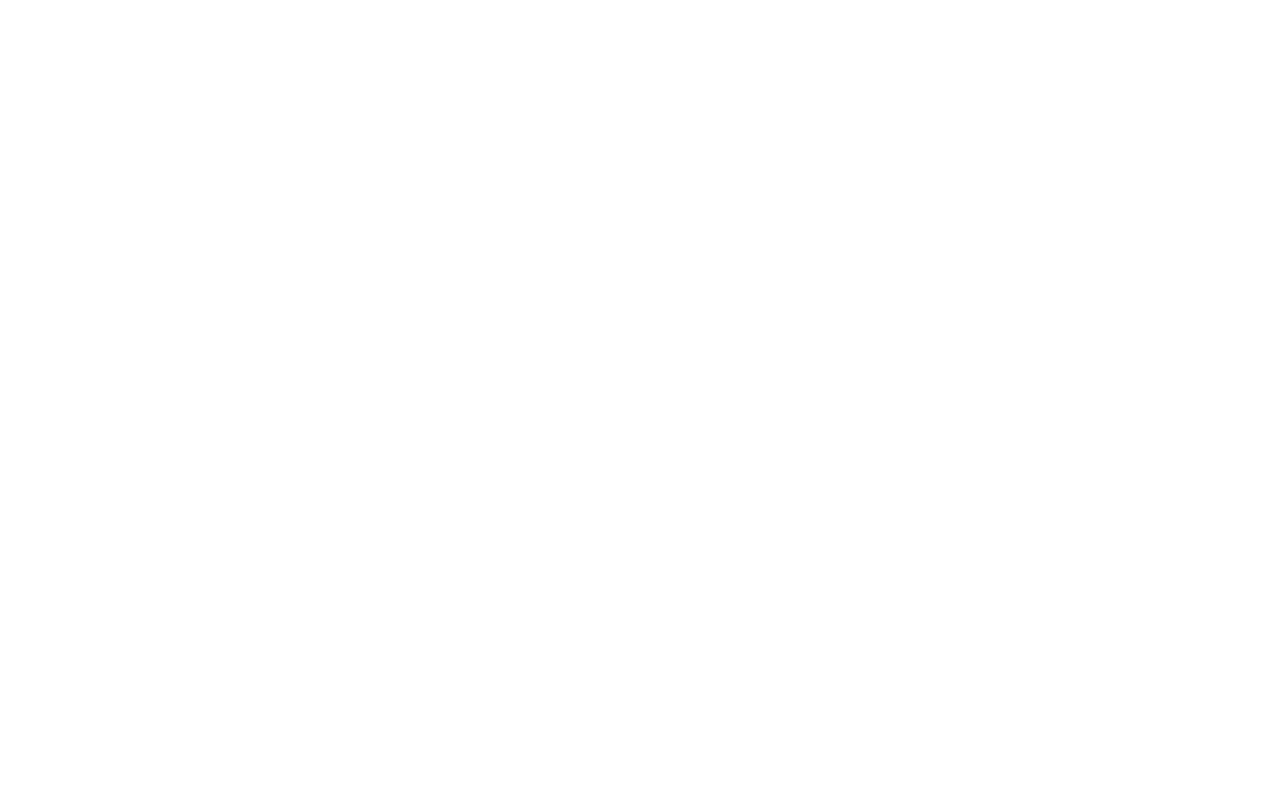
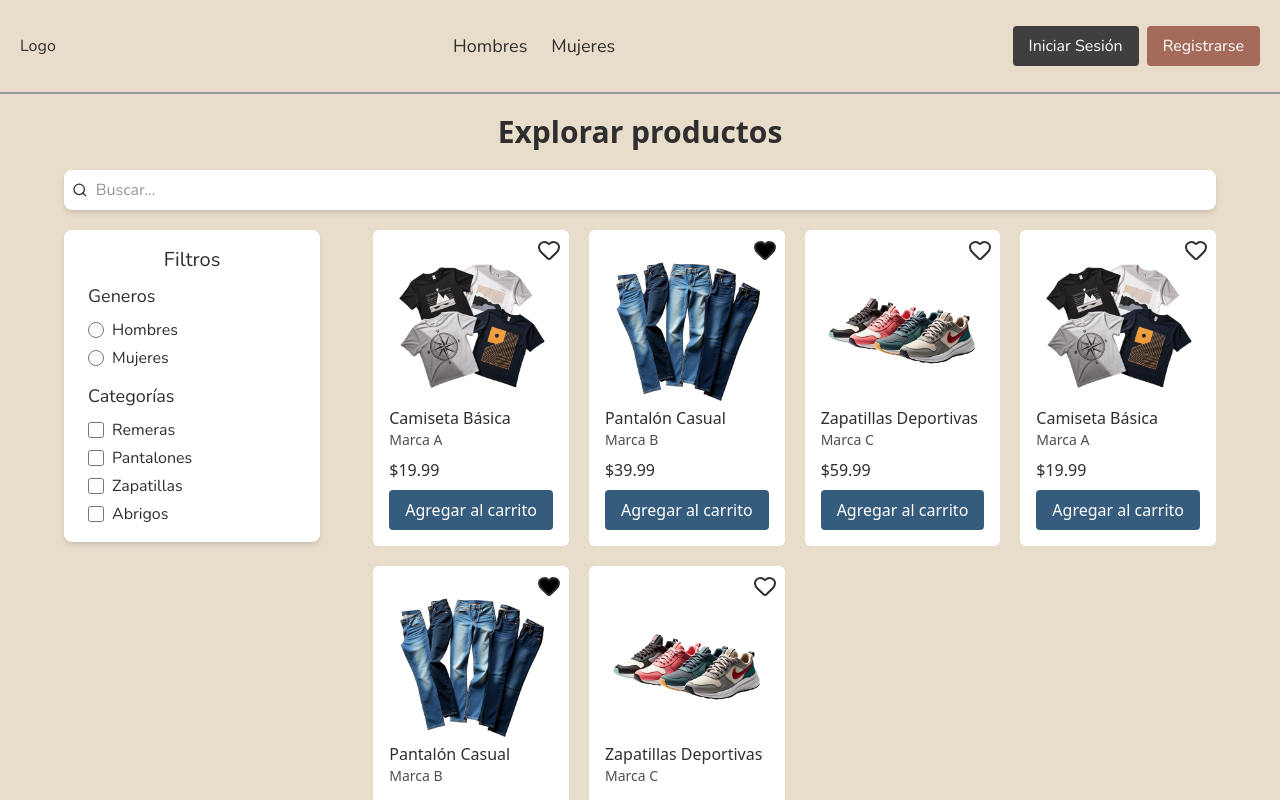
Before and after one commit to alexiscruz1403/Clothing_Store_Frontend, a Vue app: page /products in a window 1280 px wide. Before the commit this address had no page. Shown: the top 800 px of the page. Built offline with nearby package versions, Linux system fonts and the light colour scheme.

Commit message:
feat(views): create products view
create products view and SearchBar, Filter, List and ProductCards components

```diff
--- /dev/null
+++ b/src/components/ui/Cards/ProductCard.vue
@@ -0,0 +1,60 @@
+<template>
+    <div class="bg-white p-4 rounded-md relative">
+        <div class="flex justify-center items-center">
+            <img :src="props.product_image" :alt="props.product_description" class="size-40">
+        </div>
+        <div class="flex flex-col gap-2">
+            <div class="flex flex-col">
+                <p class="">{{ props.product_name }}</p>
+                <p class="text-[#4F4F4F] text-sm">{{ props.product_brand }}</p>
+            </div>
+            <p>${{ props.product_price }}</p>
+            <Button type="primary" label="Agregar al carrito"/>
+        </div>
+        <div class="absolute top-2 right-2 cursor-pointer">
+            <Heart :fill="heartFill"/>
+        </div>
+    </div>
+</template>
+<script setup>
+
+import { Heart } from 'lucide-vue-next';
+import Button from '../Buttons/Button.vue';
+import { computed } from 'vue';
+
+const props = defineProps({
+    product_image: {
+        type: String,
+        required: true
+    },
+    product_name: {
+        type: String,
+        required: true
+    },
+    product_brand: {
+        type: String,
+        required: true
+    },
+    product_description: {
+        type: String,
+        required: true
+    },
+    product_price: {
+        type: Number,
+        required: true
+    },
+    product_is_in_cart: {
+        type: Boolean,
+        required: true
+    },
+    product_is_in_favorites: {
+        type: Boolean,
+        required: true
+    }
+});
+
+const heartFill = computed(() => {
+    return props.product_is_in_favorites ? "black" : "white"
+});
+
+</script>
--- /dev/null
+++ b/src/components/ui/Inputs/Checkbox.vue
@@ -0,0 +1,24 @@
+<template>
+    <div class="flex items-center gap-2">
+        <input type="checkbox" :id="props.id" class="cursor-pointer size-4 accent-[#2E2E2E] border-gray-300 rounded" :checked="props.checked" />
+        <label :for="props.id" class="cursor-pointer text-[#2E2E2E] font-['Nunito']">{{ props.label }}</label>
+    </div>
+</template>
+<script setup>
+
+const props = defineProps({
+    id: {
+        type: String,
+        required: true
+    },
+    checked: {
+        type: Boolean,
+        default: false
+    },
+    label: {
+        type: String,
+        required: true
+    },
+})
+
+</script>
--- /dev/null
+++ b/src/components/ui/Inputs/Radio.vue
@@ -0,0 +1,28 @@
+<template>
+    <div class="flex items-center gap-2">
+        <input type="radio" name="genres" :id="props.id" class="cursor-pointer size-4 accent-[#2E2E2E] border-gray-300 rounded" :checked="props.checked" />
+        <label :for="props.id" class="cursor-pointer text-[#2E2E2E] font-['Nunito']">{{ props.label }}</label>
+    </div>
+</template>
+<script setup>
+
+const props = defineProps({
+    id: {
+        type: String,
+        required: true
+    },
+    checked: {
+        type: Boolean,
+        default: false
+    },
+    label: {
+        type: String,
+        required: true
+    },
+    name: {
+        type: String,
+        default: 'radio-group'
+    }
+})
+
+</script>
--- /dev/null
+++ b/src/components/ui/Inputs/SearchBar.vue
@@ -0,0 +1,11 @@
+<template>
+    <div class="bg-white p-2 flex gap-2 items-center rounded-lg shadow-md text-[#2E2E2E] font-['Nunito']">
+        <Search size="16"/>
+        <input type="text" class="w-full outline-none" placeholder="Buscar...">
+    </div>
+</template>
+<script setup>
+
+import { Search } from 'lucide-vue-next';
+
+</script>
--- /dev/null
+++ b/src/components/ui/Lists/ProductList.vue
@@ -0,0 +1,25 @@
+<template>
+    <div class="grid grid-cols-2 md:grid-cols-3 xl:grid-cols-4 gap-5">
+        <ProductCard v-for="product in props.products"
+            :product_image="product.product_image"
+            :product_name="product.product_name"
+            :product_brand="product.product_brand"
+            :product_description="product.product_description"
+            :product_price="product.product_price"
+            :product_is_in_cart="product.product_is_in_cart"
+            :product_is_in_favorites="product.product_is_in_favorites"
+        />
+    </div>
+</template>
+<script setup>
+
+import ProductCard from '../Cards/ProductCard.vue';
+
+const props = defineProps({
+    products: {
+        type: Array,
+        required: true
+    }
+})
+
+</script>
--- /dev/null
+++ b/src/components/ui/Loader/Loader.vue
@@ -0,0 +1,18 @@
+<template>
+    <div class="flex items-center gap-2 w-full justify-center">
+        <LoaderCircle class="animate-spin"/>
+        <p class="text-[#2E2E2E]">{{ message }}</p>
+    </div>
+</template>
+<script setup>
+
+import { LoaderCircle } from 'lucide-vue-next';
+
+const props = defineProps({
+    message: {
+        type: String,
+        default: 'Cargando...'
+    }
+})
+
+</script>
--- /dev/null
+++ b/src/components/ui/Messages/Error.vue
@@ -0,0 +1,18 @@
+<template>
+    <div class="flex items-center justify-center w-full gap-1 text-[#C0392B]">
+        <CircleX size="28"/>
+        <p class="text-xl">{{ props.message }}</p>
+    </div>
+</template>
+<script setup>
+
+import { CircleX } from 'lucide-vue-next';
+
+const props = defineProps({
+    message: {
+        type: String,
+        default: 'Ha ocurrido un error, por favor intente más tarde.'
+    }
+});
+
+</script>
--- /dev/null
+++ b/src/components/ui/Sidebars/Filter.vue
@@ -0,0 +1,44 @@
+<template>
+    <div class="bg-white w-full lg:w-64 rounded-lg shadow-md p-4 flex flex-col gap-2 text-[#2E2E2E] font-['Nunito'] max-h-max sticky top-5">
+        <p class="text-center text-xl">Filtros</p>
+        <div class="flex flex-row md:flex-col justify-between md:justify-start px-12 md:pl-2 lg:flex-col md:gap-3 lg:gap-3">
+            <div class="flex flex-col md:flex-row lg:flex-col gap-2 md:gap-5 lg:gap-2">
+                <p class="text-lg">Generos</p>
+                <div class="flex flex-col md:flex-row lg:flex-col gap-1 md:gap-3 lg:gap-1">
+                    <Radio v-for="genre in genres" name="genres" :id="genre.genre_name" :key="genre.name" :label="genre.genre_name" :checked="genre.checked" @click="handleFilterGenreClick(genre.genre_id)"/>
+                </div>
+            </div>
+            <div class="flex flex-col md:flex-row lg:flex-col gap-2 md:gap-5 lg:gap-2">
+                <p class="text-lg">Categorías</p>
+                <div class="flex flex-col md:flex-row lg:flex-col gap-1 md:gap-3 lg:gap-1">
+                    <Checkbox v-for="category in categories" :id="category.category_name" :label="category.category_name" :category="category.checked" @click="handleFilterCategoryClick(category.category_id)"/>
+                </div>
+            </div>
+        </div>
+    </div>
+</template>
+<script setup>
+
+import Checkbox from '../Inputs/Checkbox.vue';
+import Radio from '../Inputs/Radio.vue';
+import { useGenreStore } from '@/stores/useGenresStore';
+import { useCategoriesStore } from '@/stores/useCategoriesStore';
+import { useFiltersStore } from '@/stores/useFiltersStore';
+
+const genreStore = useGenreStore();
+const categoriesStore = useCategoriesStore();
+
+const genres = genreStore.getGenres();
+const categories = categoriesStore.getCategories();
+
+const filtersStore = useFiltersStore();
+
+const handleFilterGenreClick = (genreId) => {
+    filtersStore.setGenre(genreId);
+};
+
+const handleFilterCategoryClick = (categoryId) => {
+    filtersStore.setCategory(categoryId);
+};
+
+</script>
--- a/src/router/index.js
+++ b/src/router/index.js
@@ -6,8 +6,13 @@
     {
       path: '/',
       name: 'home',
-      component: import('@/views/HomeView.vue'),
+      component: () => import('@/views/HomeView.vue'),
     },
+    {
+      path: '/products',
+      name: 'products',
+      component: () => import('@/views/products/ProductsView.vue'),
+    }
   ],
 })
 
--- a/src/stores/useProductsStore.js
+++ b/src/stores/useProductsStore.js
@@ -16,6 +16,7 @@
                 product_id: 1,
                 product_name: 'Camiseta Básica',
                 product_brand: 'Marca A',
+                product_description: 'Descripcion de la camiseta básica de Marca A.',
                 product_price: 19.99,
                 product_image: "/home/ideogram-remeras.png",
                 product_is_in_cart: false,
@@ -25,6 +26,7 @@
                 product_id: 2,
                 product_name: 'Pantalón Casual',
                 product_brand: 'Marca B',
+                product_description: 'Descripcion del pantalón casual de Marca B.',
                 product_price: 39.99,
                 product_image: "/home/leonardo-pantalones.png",
                 product_is_in_cart: false,
@@ -34,6 +36,7 @@
                 product_id: 3,
                 product_name: 'Zapatillas Deportivas',
                 product_brand: 'Marca C',
+                product_description: 'Descripcion de las zapatillas deportivas de Marca C.',
                 product_price: 59.99,
                 product_image: "/home/leonardo-zapatillas.png",
                 product_is_in_cart: true,
@@ -43,6 +46,7 @@
                 product_id: 1,
                 product_name: 'Camiseta Básica',
                 product_brand: 'Marca A',
+                product_description: 'Descripcion de la camiseta básica de Marca A.',
                 product_price: 19.99,
                 product_image: "/home/ideogram-remeras.png",
                 product_is_in_cart: false,
@@ -52,6 +56,7 @@
                 product_id: 2,
                 product_name: 'Pantalón Casual',
                 product_brand: 'Marca B',
+                product_description: 'Descripcion del pantalón casual de Marca B.',
                 product_price: 39.99,
                 product_image: "/home/leonardo-pantalones.png",
                 product_is_in_cart: false,
@@ -61,6 +66,7 @@
                 product_id: 3,
                 product_name: 'Zapatillas Deportivas',
                 product_brand: 'Marca C',
+                product_description: 'Descripcion de las zapatillas deportivas de Marca C.',
                 product_price: 59.99,
                 product_image: "/home/leonardo-zapatillas.png",
                 product_is_in_cart: true,
--- /dev/null
+++ b/src/views/products/ProductsView.vue
@@ -0,0 +1,58 @@
+<template>
+    <Header />
+    <main class="min-h-screen py-5 bg-[#E8DCCB] text-[#2E2E2E] w-full flex flex-col items-center gap-5">
+        <h1 class="text-center text-3xl font-bold">Explorar productos</h1>
+        <div class="w-[90%]">
+            <SearchBar />
+        </div>
+        <div class="w-[90%] flex flex-col gap-5 lg:flex-row lg:justify-between">
+            <Filter/>
+            <Suspense>
+                <Error v-if="hasError" :message="errorMessage"/>
+                <AsyncProductList v-else :products="products"/>
+                <template #fallback>
+                    <Loader message="Cargando productos, por favor espere."/>
+                </template>
+            </Suspense>
+        </div>
+    </main>
+    <Footer />
+</template>
+<script setup>
+
+import Header from '@/components/layout/Header.vue';
+import Footer from '@/components/layout/Footer.vue';
+import SearchBar from '@/components/ui/Inputs/SearchBar.vue';
+import Filter from '@/components/ui/Sidebars/Filter.vue';
+import Loader from '@/components/ui/Loader/Loader.vue';
+import Error from '@/components/ui/Messages/Error.vue';
+import { defineAsyncComponent, onMounted, ref } from 'vue';
+import { useProductsStore } from '@/stores/useProductsStore';
+
+const productsStore = useProductsStore();
+const products = ref([]);
+
+const hasError = ref(false);
+const errorMessage = ref('Ha ocurrido un error, por favor intente más tarde.');
+
+const AsyncProductList = defineAsyncComponent({
+    loader: () => import('@/components/ui/Lists/ProductList.vue'),
+    loadingComponent: Loader,
+    errorComponent: Error,
+    delay: 200,
+    timeout: 5000,
+    suspensible: true
+});
+
+onMounted(async () => {
+    const newProducts = await productsStore.getProducts();
+
+    if (newProducts.length > 0) {
+        products.value = newProducts;
+    } else {
+        hasError.value = true;
+        errorMessage.value = 'No se encontraron productos.';
+    }
+});
+
+</script>
```
